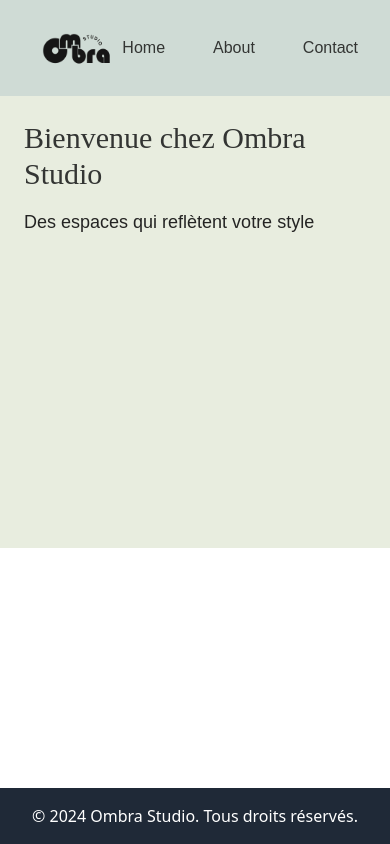
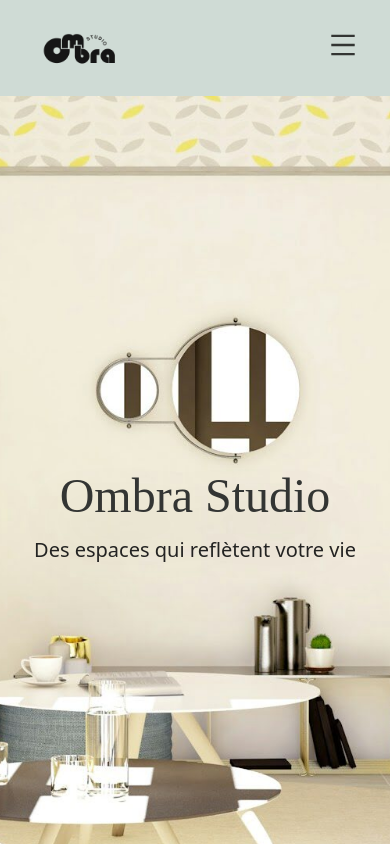
Before and after one commit to AntoineWtz/ombra-studio, a React (Create React App) app: page / in a window 390 px wide. Shown: the top 844 px of the page. Built offline with nearby package versions, Linux system fonts and the light colour scheme.

Commit message:
berguer-menu mobile

```diff
--- a/package.json
+++ b/package.json
@@ -10,9 +10,11 @@
     "@types/node": "^16.18.113",
     "@types/react": "^18.3.11",
     "@types/react-dom": "^18.3.1",
+    "@types/react-icons": "^3.0.0",
     "framer-motion": "^11.11.9",
     "react": "^18.3.1",
     "react-dom": "^18.3.1",
+    "react-icons": "^5.3.0",
     "react-router-dom": "^6.27.0",
     "react-scripts": "5.0.1",
     "typescript": "^4.9.5",
--- a/src/components/Header.tsx
+++ b/src/components/Header.tsx
@@ -1,17 +1,38 @@
-import React from 'react';
+import React, { useState } from 'react';
 import { Link } from 'react-router-dom';
 import logo from '../assets/logo-ombra-studio-TR.png';
+import { AiOutlineMenu, AiOutlineClose } from 'react-icons/ai'; // Icônes pour le menu burger et la croix
 
 const Header: React.FC = () => {
+    const [isMenuOpen, setIsMenuOpen] = useState(false);
+
+    const toggleMenu = () => {
+        setIsMenuOpen(!isMenuOpen);
+    };
+
     return (
         <header className="bg-primary shadow">
             <nav className="flex justify-between items-center font-poppins px-8">
-
+                {/* Logo */}
                 <div className="flex justify-center">
-                    <Link to="/"><img src={logo} alt="Ombra Studio Logo" className="h-24" /></Link>
+                    <Link to="/">
+                        <img src={logo} alt="Ombra Studio Logo" className="h-24" />
+                    </Link>
                 </div>
 
-                <ul className="flex space-x-12">
+                {/* Menu Burger - Affiche en mobile/tablette */}
+                <div className="lg:hidden">
+                    <button onClick={toggleMenu} aria-label="Toggle menu">
+                        {isMenuOpen ? (
+                            <AiOutlineClose className="text-3xl text-darker" />
+                        ) : (
+                            <AiOutlineMenu className="text-3xl text-darker" />
+                        )}
+                    </button>
+                </div>
+
+                {/* Navbar - Masquée en mobile/tablette */}
+                <ul className={`hidden lg:flex space-x-12`}>
                     <li>
                         <Link to="/" className="text-darker hover:text-dark">Home</Link>
                     </li>
@@ -22,6 +43,21 @@
                         <Link to="/contact" className="text-darker hover:text-dark">Contact</Link>
                     </li>
                 </ul>
+
+                {/* Menu burger déroulant en mobile/tablette */}
+                {isMenuOpen && (
+                    <ul className="lg:hidden absolute top-16 left-0 w-full bg-primary shadow-md flex flex-col items-center space-y-6 py-6 z-50">  {/* Ajout de z-50 ici */}
+                        <li>
+                            <Link to="/" className="text-darker hover:text-dark" onClick={toggleMenu}>Home</Link>
+                        </li>
+                        <li>
+                            <Link to="/about" className="text-darker hover:text-dark" onClick={toggleMenu}>About</Link>
+                        </li>
+                        <li>
+                            <Link to="/contact" className="text-darker hover:text-dark" onClick={toggleMenu}>Contact</Link>
+                        </li>
+                    </ul>
+                )}
             </nav>
         </header>
     );
--- a/src/components/Home.tsx
+++ b/src/components/Home.tsx
@@ -1,15 +1,25 @@
 import React from 'react';
 import { motion } from 'framer-motion';
+import paysage9 from '../assets/img/paysage9.jpg';
 
 const Home: React.FC = () => {
     const textVariant = {
         hidden: { opacity: 0, y: 50 },
-        visible: { opacity: 1, y: 0, transition: { duration: 0.8, ease: 'easeOut' } },
+        visible: { opacity: 1, y: 0, transition: { duration: 1, ease: 'easeOut' } },
     };
 
     const imageVariant = {
-        hidden: { opacity: 0, scale: 0.8 },
-        visible: { opacity: 1, scale: 1, transition: { duration: 1, ease: 'easeOut' } },
+        hidden: { opacity: 0, scale: 1.2, x: "-50%" },
+        visible: {
+            opacity: 1,
+            scale: 1,
+            x: "0%",
+            transition: {
+                duration: 2,
+                ease: 'easeInOut',
+                when: "beforeChildren"
+            }
+        },
     };
 
     return (
@@ -17,25 +27,31 @@
             initial="hidden"
             animate="visible"
             exit="hidden"
-            className="p-6 bg-secondary text-dark font-poppins"
+            className="relative h-screen w-full overflow-hidden"
+        >
+            <motion.img
+                variants={imageVariant}
+                src={paysage9}
+                alt="Paysage"
+                className="absolute top-0 left-0 w-full h-full object-cover"
+            />
+
+            <motion.div
+                variants={textVariant}
+                className="relative z-10 flex flex-col justify-center items-center h-full"
             >
                 <motion.h2
                     variants={textVariant}
-                className="text-3xl mb-4 font-lora text-darker"
+                    className="text-5xl mb-4 font-lora text-darker drop-shadow-2xl"
                 >
-                Bienvenue chez Ombra Studio
+                    Ombra Studio
                 </motion.h2>
                 <motion.p
                     variants={textVariant}
-                className="text-lg"
+                    className="text-xl text-dark"
                 >
-                Des espaces qui reflètent votre style
+                    Des espaces qui reflètent votre vie
                 </motion.p>
-            <motion.div
-                variants={imageVariant}
-                className="mt-8 p-4 bg-logo-bk bg-cover bg-center h-64 w-full"
-            >
-                {/* Image de logo en background */}
             </motion.div>
         </motion.div>
     );
```
Also changed, not shown: 1 other file (tests, documents, lock files or other folders). Lines whose indentation alone changed are shown as unchanged.
